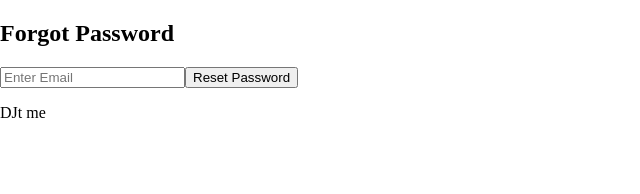
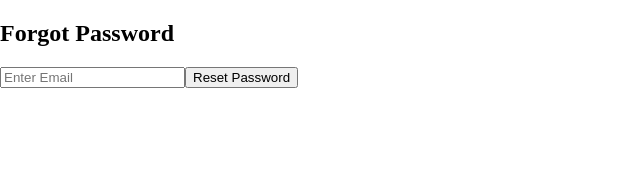
Before and after one commit to mrnobody0505/stockXtremeReact, a React (Create React App) app: page /forgotPassword in a window 1280 px wide. Shown: the top 194 px of the page, without its empty margins (0-640 px from the left). Built offline with nearby package versions, Linux system fonts and the light colour scheme; no server answers.

Commit message:
removed irrelevant texts

```diff
--- a/src/App.tsx
+++ b/src/App.tsx
@@ -28,7 +28,6 @@ function App() {
             }
           />
           </Routes>
-          <p>DJt me</p>
         </Router>
       </AuthContextProvider>
     </div>
```
